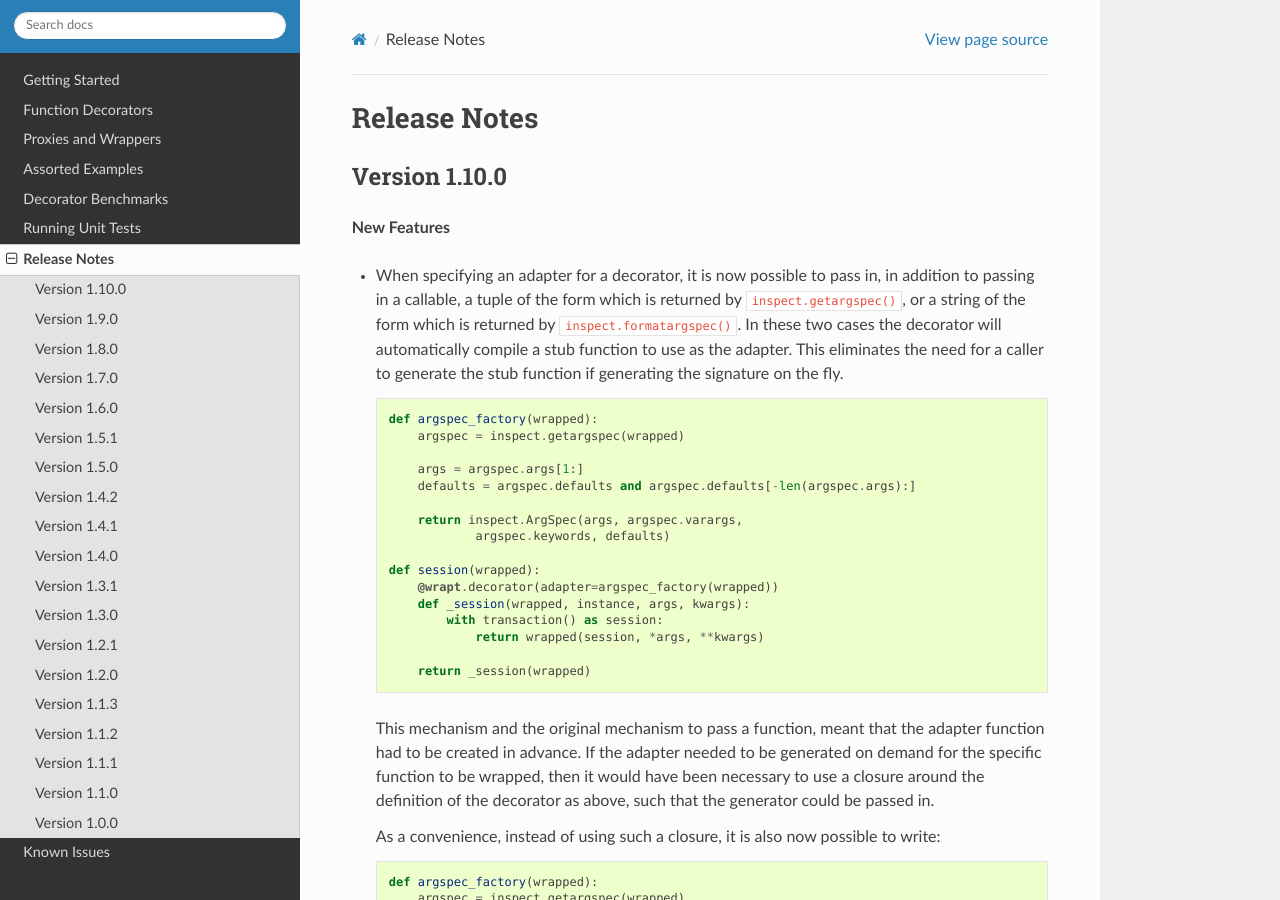
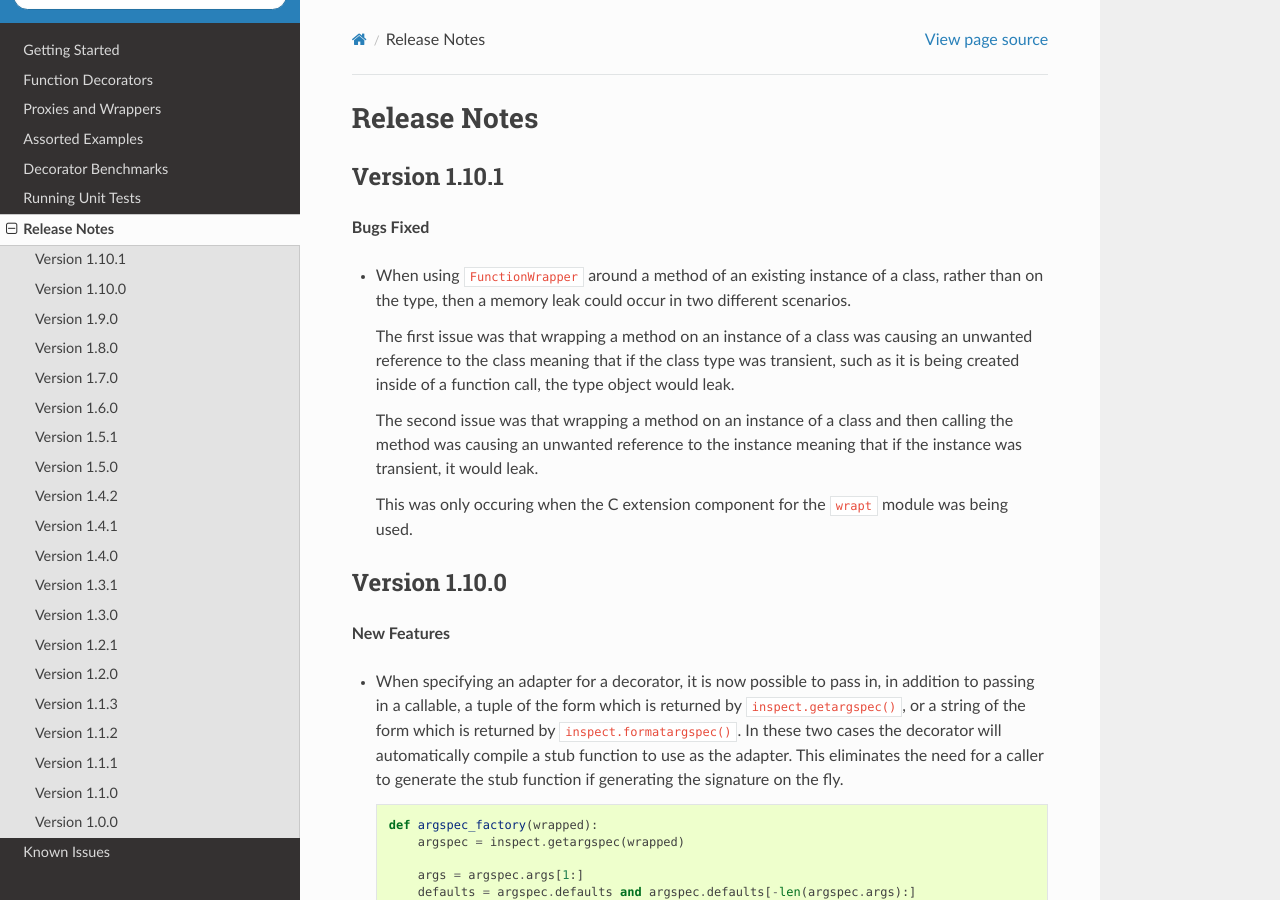
Before and after one commit to GrahamDumpleton/wrapt, a Sphinx documentation site: the page built from docs/changes.rst, in a window 1280 px wide and 900 px high. Built offline with Sphinx 7.4.7 and the Read the Docs theme 2.0.0, drawn with Linux system fonts in a browser that asks for light colours.

Commit message:
Fix memory leak in C extension when applying FunctionWrapper to methods of an instance of a class.

```diff
--- a/docs/changes.rst
+++ b/docs/changes.rst
@@ -1,5 +1,26 @@
 Release Notes
 =============
+
+Version 1.10.1
+--------------
+
+**Bugs Fixed**
+
+* When using ``FunctionWrapper`` around a method of an existing instance of
+  a class, rather than on the type, then a memory leak could occur in two
+  different scenarios.
+
+  The first issue was that wrapping a method on an instance of a class was
+  causing an unwanted reference to the class meaning that if the class type
+  was transient, such as it is being created inside of a function call, the
+  type object would leak.
+
+  The second issue was that wrapping a method on an instance of a class and
+  then calling the method was causing an unwanted reference to the instance
+  meaning that if the instance was transient, it would leak.
+
+  This was only occuring when the C extension component for the
+  ``wrapt`` module was being used.
 
 Version 1.10.0
 --------------
```
Also changed, not shown: 1 other file.
